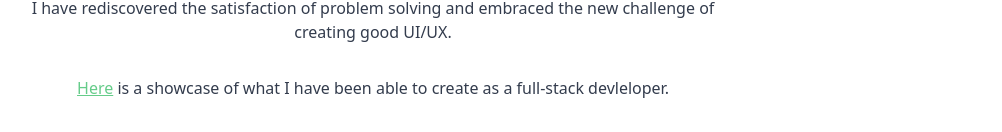
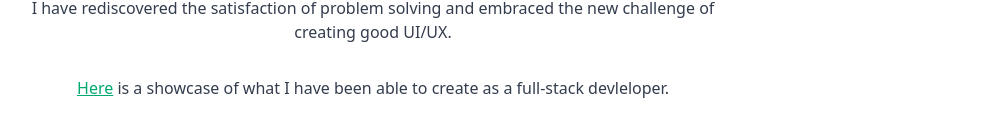
Before and after one commit to josh-raftery/portfolio-page, a React (Vite) app: page / in a window 1280 px wide. Shown: the part 646-778 px from the top of the page, without its empty margins (267-1269 px from the left). Built offline with nearby package versions, Linux system fonts and the light colour scheme.

Commit message:
Fixed portfolio link and link colour

```diff
--- a/src/Components/AboutMe.jsx
+++ b/src/Components/AboutMe.jsx
@@ -36,7 +36,7 @@ function AboutMe() {
           the new challenge of creating good UI/UX.
         </h2>
         <h2 className="about-me-text">
-          <Link to="/projects" ><a className="link link-primary">Here</a></Link> is a showcase of what I have been able to create as a full-stack
+          <Link to="/projects" ><a className="link link-success">Here</a></Link> is a showcase of what I have been able to create as a full-stack
           devleloper.
         </h2>
       </div>
--- a/src/Components/Projects.jsx
+++ b/src/Components/Projects.jsx
@@ -72,7 +72,7 @@ function Projects() {
                     </div>
                 </div>
             <div className="divider"></div>
-            <a href="https://main--adorable-strudel-b4aa70.netlify.app" target="_blank">
+            <a href="https://joshraftery.netlify.app" target="_blank">
                 <div className="card card shadow-[0_20px_25px_-5px_rgba(0,0,0,0.1),_0_10px_10px_-5px_rgba(0,0,0,0.04),_0_-10px_20px_-5px_rgba(0,0,0,0.1)]">
                     <div className="card-body">
                         <h2 className="card-title">Portfolio Page</h2>
```
